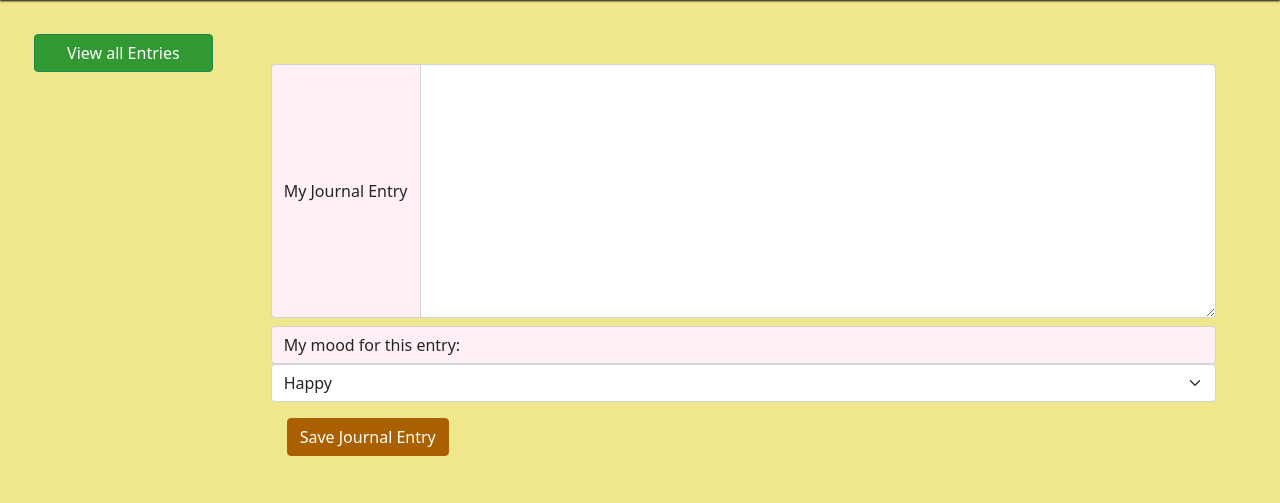
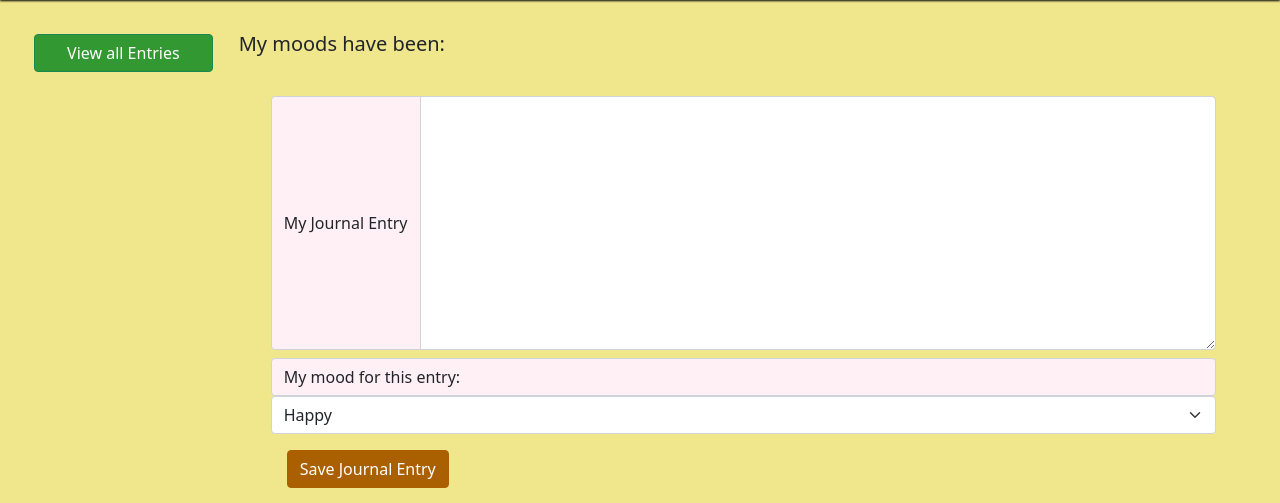
Before and after one commit to Koldenblue/flask-journal, a Flask app: page / in a window 1280 px wide. Shown: the part 56-559 px from the top of the page. Run offline with Flask 2, Linux system fonts and the light colour scheme; the visitor is signed in with stand-in values (Sample User, id 1); data comes from the database, SQL or seed files in the repository; both versions use the stored data as it was after the commit.

Commit message:
added styles, separate mac sass script

```diff
--- a/package.json
+++ b/package.json
@@ -6,7 +6,8 @@
   "scripts": {
     "test": "echo \"Error: no test specified\" && exit 1",
     "watch": "nodemon --exec flask run --ext py,js,json,html,css",
-    "watch-sass": "sass.bat --watch static/css/index.scss static/css/css-output/output.css"
+    "watch-sass": "sass.bat --watch static/css/index.scss static/css/css-output/output.css",
+    "watch-sass-mac": "sass --watch static/css/index.scss static/css/css-output/output.css"
   },
   "author": "Kevin Miller",
   "license": "MIT"
--- a/static/css/css-output/output.css
+++ b/static/css/css-output/output.css
@@ -98,4 +98,8 @@
   margin: 1em;
 }
 
+#mood-header {
+  text-align: left;
+}
+
 /*# sourceMappingURL=output.css.map */
--- a/static/css/index.scss
+++ b/static/css/index.scss
@@ -105,3 +105,7 @@
   border-style: dotted;
   margin: 1em;
 }
+
+#mood-header {
+  text-align: left;
+}
--- a/templates/index.html
+++ b/templates/index.html
@@ -16,6 +16,7 @@
 
 
     <div class='col-md-10'>
+      <h5 id='mood-header'>My moods have been:</h5>
       <div class='row' id='mood-row'>
         {% for mood, num in moods.items() %}
         <div class='col-md-2'>
```
Also changed, not shown: journal.db, 1 other file.
